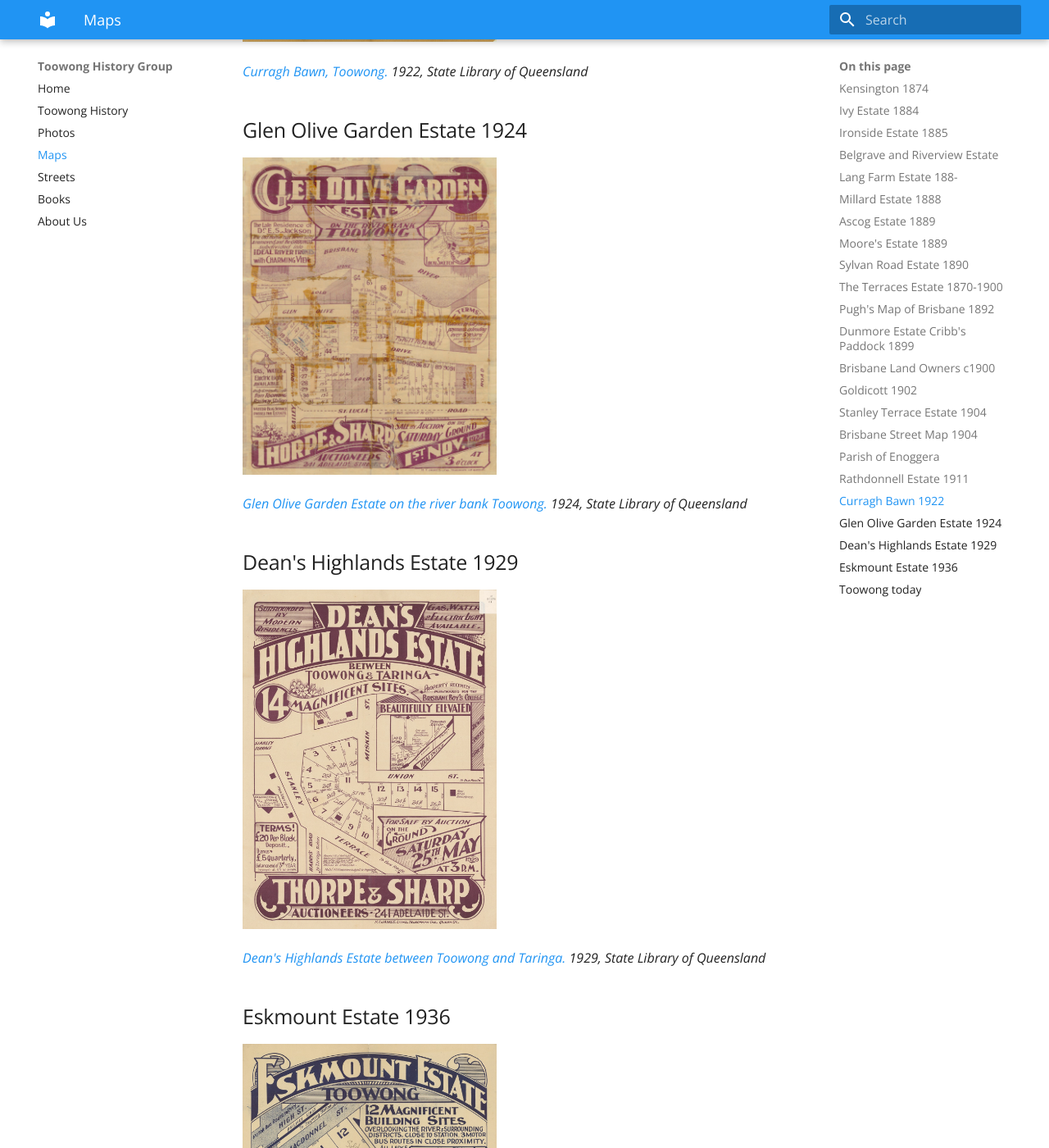
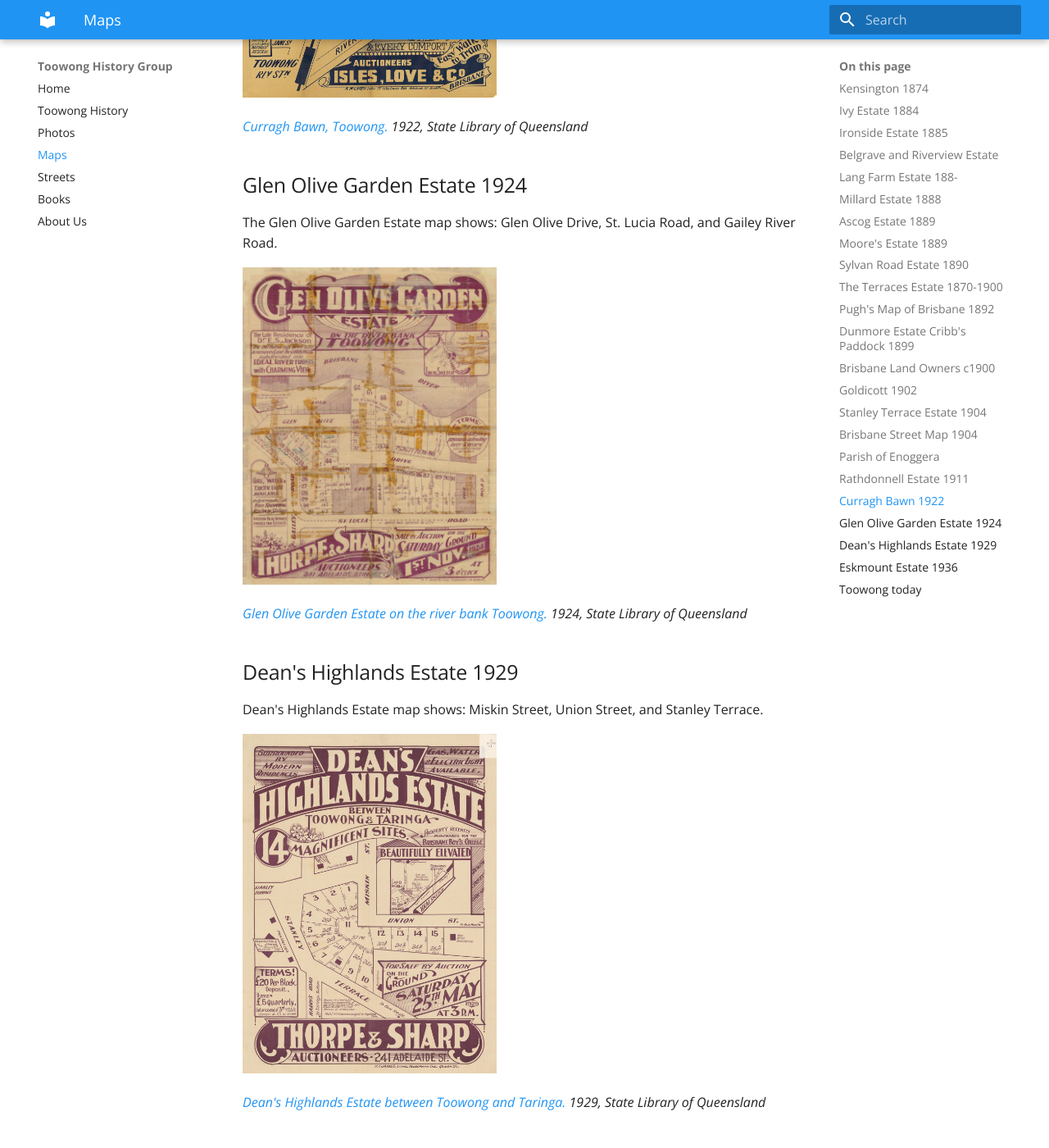
Before and after one commit to earth2gonzo/earth2gonzo.github.io, an MkDocs documentation site: the page built from docs/maps.md, in a window 1280 px wide and 1400 px high, scrolled down 10764 px. Shown: the whole window at 82% size. Built offline with MkDocs 1.6.1 and Material for MkDocs 9.7.7, drawn with Linux system fonts in a browser that asks for light colours; some of the changed text lies outside the part shown.

Commit message:
Update maps.md

```diff
--- a/docs/maps.md
+++ b/docs/maps.md
@@ -117,7 +117,6 @@
 
 The Stanley Terrace Estate map shows: Stanley Terrace, Miskin Road, and Union Street.
 
-
 ![Stanley Terrace Estate, Toowong](assets/maps/stanley-terrace-estate.jpg){ width="45%" loading=lazy }
 
 *[Stanley Terrace Estate Toowong : being 42 re subdivisions of Portion 257, Parish of Enoggera.](http://onesearch.slq.qld.gov.au/permalink/f/1upgmng/slq_alma21186734930002061) 1904, State Library of Queensland.*
@@ -136,6 +135,8 @@
 
 ## Rathdonnell Estate 1911
 
+The Rathdonnell Estate map shows: Heussler Terrace, Weinholt Street, Irving Street, and Agnes Street, Payne Street, and Milton Road.
+
 ![Rathdonnell Estate, Toowong.](assets/maps/rathdonnell-estate.jpg){ width="45%" loading=lazy }
 
 *[Rathdonnell Estate, Toowong, near Auchenflower station.](http://onesearch.slq.qld.gov.au/permalink/f/1upgmng/slq_alma21105029750002061) 1911, State Library of Queensland*
@@ -150,17 +151,23 @@
 
 ## Glen Olive Garden Estate 1924
 
+The Glen Olive Garden Estate map shows: Glen Olive Drive, St. Lucia Road, and Gailey River Road.
+
 ![Glen Olive Garden Estate on the river bank Toowong](assets/maps/glen-olive-garden-estate.jpg){ width="45%" loading=lazy }
 
 *[Glen Olive Garden Estate on the river bank Toowong.](http://onesearch.slq.qld.gov.au/permalink/f/1upgmng/slq_alma21119287420002061) 1924, State Library of Queensland*
 
 ## Dean's Highlands Estate 1929
 
+Dean's Highlands Estate map shows: Miskin Street, Union Street, and Stanley Terrace.
+
 ![Dean's Highlands Estate between Toowong and Taringa](assets/maps/deans-highlands-estate.jpg){ width="45%" loading=lazy }
 
 *[Dean's Highlands Estate between Toowong and Taringa.](http://onesearch.slq.qld.gov.au/permalink/f/1upgmng/slq_alma21104761260002061) 1929, State Library of Queensland*
 
 ## Eskmount Estate 1936
+
+The Eskmount Estate map shows: Burns Road, Aston Street, High Street and MacDonnel Street.
 
 ![Eskmount Estate, Toowong](assets/maps/eskmount-estate.jpg){ width="45%" loading=lazy }
 
```
